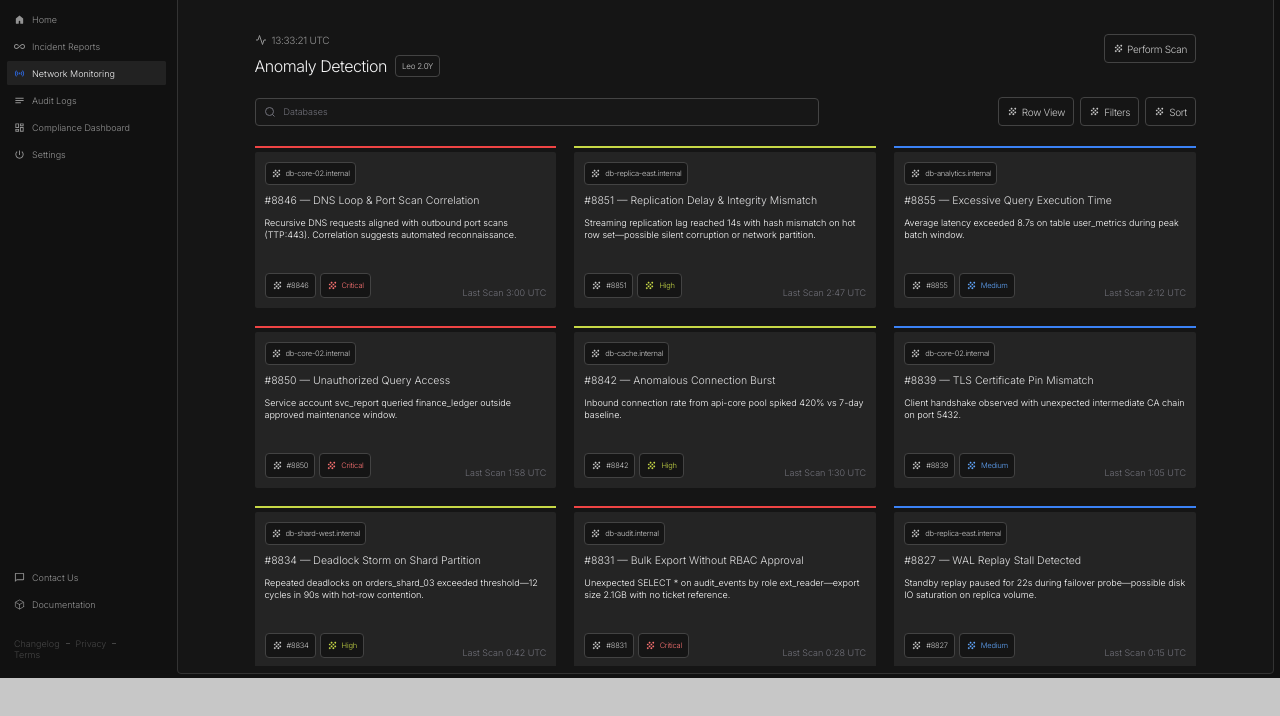
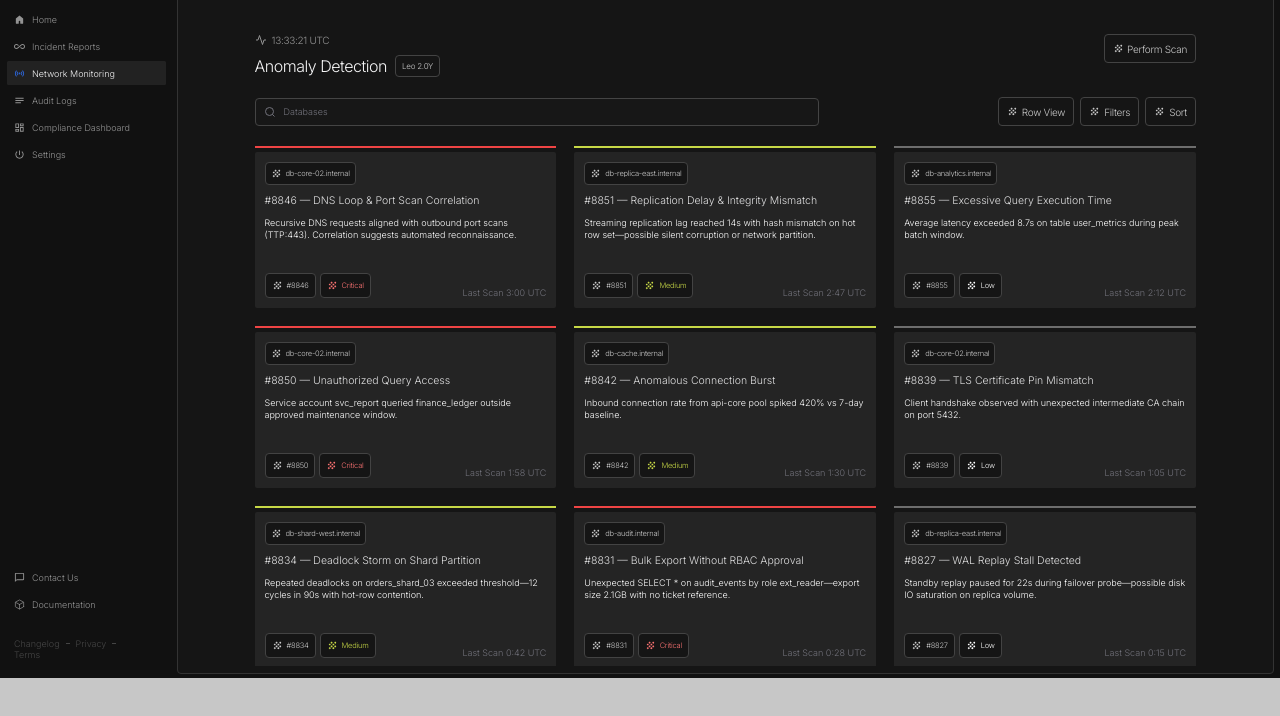
Before and after one commit to AceConcept/polarsysv2, a website built with Vite: page index.html in a window 1280 px wide. Shown: the part 82-798 px from the top of the page. Built offline with nearby package versions, Linux system fonts and the light colour scheme.

Commit message:
Update styles for medium severity indicators and adjust anomaly label mappings; change background colors for better visibility and enhance user experience.

```diff
--- a/src/screens/anomaly.js
+++ b/src/screens/anomaly.js
@@ -83,6 +83,8 @@ function sevClass(s) {
 }
 
 function sevLabel(s) {
+  if (s === 'medium') return 'Low';
+  if (s === 'high') return 'Medium';
   return s.charAt(0).toUpperCase() + s.slice(1);
 }
 
--- a/src/styles.css
+++ b/src/styles.css
@@ -897,7 +897,7 @@ a.crumb-segment--link:hover {
 }
 
 .anomaly-grid-item__threat-bar.sev-medium {
-  background: var(--accent);
+  background: #6D6D6D;
 }
 
 .anomaly-grid-card {
@@ -1193,10 +1193,10 @@ a.crumb-segment--link:hover {
 }
 
 .btn.severity.sev-medium {
-  color: #60a5fa;
+  color: #ffffff;
 }
 .btn.severity.sev-medium .severity-dot {
-  background: var(--accent);
+  background: #ffffff;
 }
 
 .monitor-layout {
```
